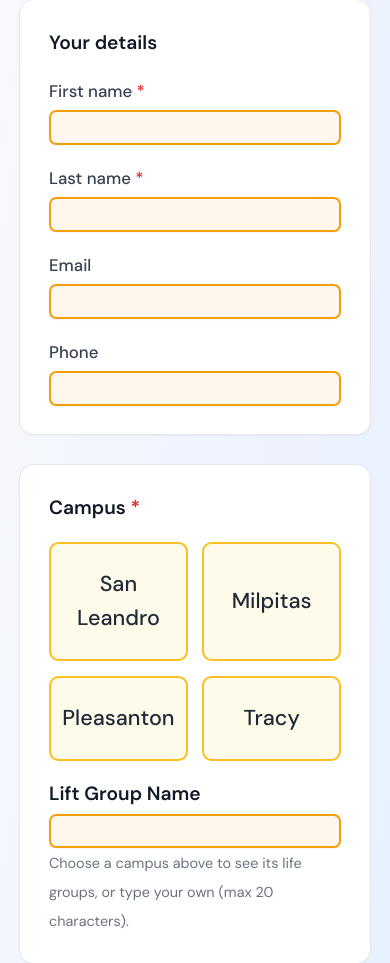
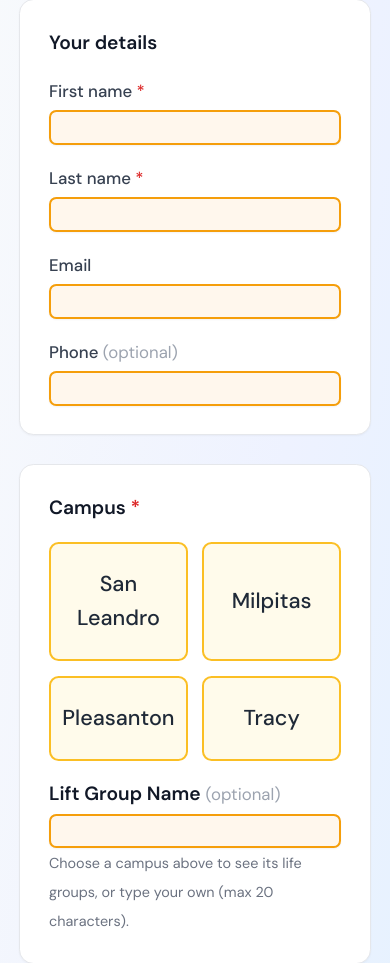
Before and after one commit to cd-ship-it/dolof, a PHP site: page /dolof/order.php in a window 390 px wide. Shown: the part 242-1205 px from the top of the page. Run offline with PHP 8.4, Linux system fonts and the light colour scheme; data comes from the database, SQL or seed files in the repository; tables that the repository leaves empty hold one stand-in row (values such as "Sample post"); some libraries are stand-ins or nearby versions.

Commit message:
Make Phone and Lift Group Name optional
Only First/Last name, email, campus, and at least one box are required now.
Lift Group Name still capped at 20 chars when provided.

Co-Authored-By: Claude Sonnet 5 <noreply@anthropic.com>
Claude-Session: https://claude.ai/code/session_0123bRPsuXWoimdnXZWcQFHA

```diff
--- a/create-checkout.php
+++ b/create-checkout.php
@@ -59,9 +59,7 @@ $errors = [];
 if ($first === '')                                   { $errors[] = 'First name is required.'; }
 if ($last === '')                                    { $errors[] = 'Last name is required.'; }
 if ($email === '' || !filter_var($email, FILTER_VALIDATE_EMAIL)) { $errors[] = 'A valid email address is required.'; }
-if ($phone === '')                                   { $errors[] = 'Phone number is required.'; }
 if (!in_array($campus, $CAMPUSES, true))             { $errors[] = 'Please choose a campus.'; }
-if ($liftGroup === '')                               { $errors[] = 'Lift Group Name is required.'; }
 if (mb_strlen($liftGroup) > 20)                      { $errors[] = 'Lift Group Name must be 20 characters or fewer.'; }
 if ($selectedCodes === [])                           { $errors[] = 'Select at least one lunch box.'; }
 
--- a/order.php
+++ b/order.php
@@ -81,8 +81,8 @@ layout_head('Order — Deacons Ordination Luncheon');
                class="mt-1 w-full rounded-md border-gray-300 shadow-sm focus:border-indigo-500 focus:ring-indigo-500">
       </label>
       <label class="block">
-        <span class="text-sm font-medium text-gray-700">Phone</span>
-        <input type="tel" name="phone" required maxlength="50" value="<?= e($old['phone'] ?? '') ?>"
+        <span class="text-sm font-medium text-gray-700">Phone <span class="text-gray-400 font-normal">(optional)</span></span>
+        <input type="tel" name="phone" maxlength="50" value="<?= e($old['phone'] ?? '') ?>"
                class="mt-1 w-full rounded-md border-gray-300 shadow-sm focus:border-indigo-500 focus:ring-indigo-500">
       </label>
     </div>
@@ -103,9 +103,9 @@ layout_head('Order — Deacons Ordination Luncheon');
     <p id="campus-error" class="hidden text-sm font-medium text-red-600">Please choose a campus to continue.</p>
 
     <label class="block">
-      <span class="font-semibold text-gray-900">Lift Group Name</span>
+      <span class="font-semibold text-gray-900">Lift Group Name <span class="text-gray-400 font-normal text-sm">(optional)</span></span>
       <input type="text" name="lift_group" id="lift-group-input" list="lift-group-options"
-             required maxlength="20" autocomplete="off" value="<?= e($old['lift_group'] ?? '') ?>"
+             maxlength="20" autocomplete="off" value="<?= e($old['lift_group'] ?? '') ?>"
              class="mt-1 w-full rounded-md border-gray-300 shadow-sm focus:border-indigo-500 focus:ring-indigo-500">
       <datalist id="lift-group-options"></datalist>
       <span class="text-xs text-gray-500" id="lift-group-hint">Choose a campus above to see its life groups, or type your own (max 20 characters).</span>
```
